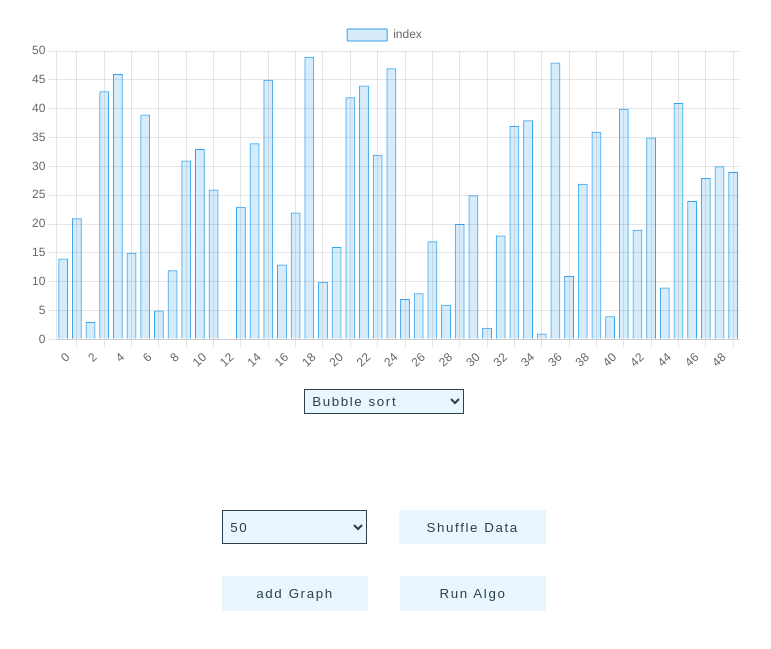
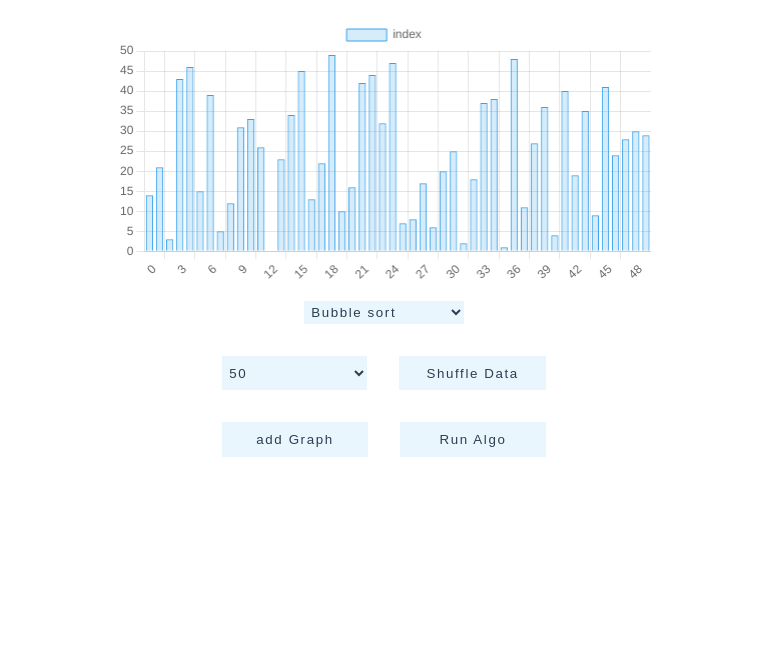
Before and after one commit to Adrien35240/algos-book, a website built with Vite: page index.html in a window 1280 px wide. Shown: the part 69-718 px from the top of the page, without its empty margins (256-1027 px from the left). Built offline with nearby package versions, Linux system fonts and the light colour scheme.

Commit message:
style:resize canvas

```diff
--- a/bin/class/graph.js
+++ b/bin/class/graph.js
@@ -26,6 +26,7 @@ export class graph {
                 }]
             },
             options: {
+                responsive:true,
                 animation: false
             }
         })
--- a/index.html
+++ b/index.html
@@ -26,7 +26,7 @@
           <option value="200">200</option>
           <option value="500">500</option>
         </select>
-        <button class="btn" id="shuffle__btn">Shuffle Data</button>
+        <button class="btn shuffle" id="shuffle__btn">Shuffle Data</button>
       </div>
       <div class="actions">
         <button class="btn create"
@@ -38,11 +38,10 @@
     <!-- template canvas -->
     <template id="canvas__template">
       <div class="algo__container">
-        <canvas class="canvas"></canvas>
+        <canvas class="canvas" ></canvas>
         <select class="btn select" id="algo__btn">
           <option value="Bubble sort">Bubble sort</option>
         </select>
-        <div class="result" id="result"></div>
       </div>
     </template>
     <!-- template canvas -->
--- a/style.css
+++ b/style.css
@@ -61,8 +61,7 @@ html {
   background-color: rgba(54, 162, 235, 0.3);
 }
 canvas{
-  width: 40ch;
-  height: auto;
+  min-width: 60ch;
 }
 .actions{
   display: flex;
@@ -71,21 +70,10 @@ canvas{
 }
 .select{
   padding: .2rem;
-  border: 1px solid #2c3e50;;
 }
-.result{
-  text-align: center;
-  line-height: 3rem;
-  width: 80ch;
-  height: 4rem;
-  font-size: 1rem;
-}
-.result__text{
-  color: #2c3e50;
-  font-weight: 600;
-  background-color: rgba(54, 162, 235, 0.2);
-  padding: .4rem;
-  border-radius: 10px;
+
+.shuffle:hover{
+  background-color: #9c59b650;
 }
 .algo{
   width: 100%;
```
